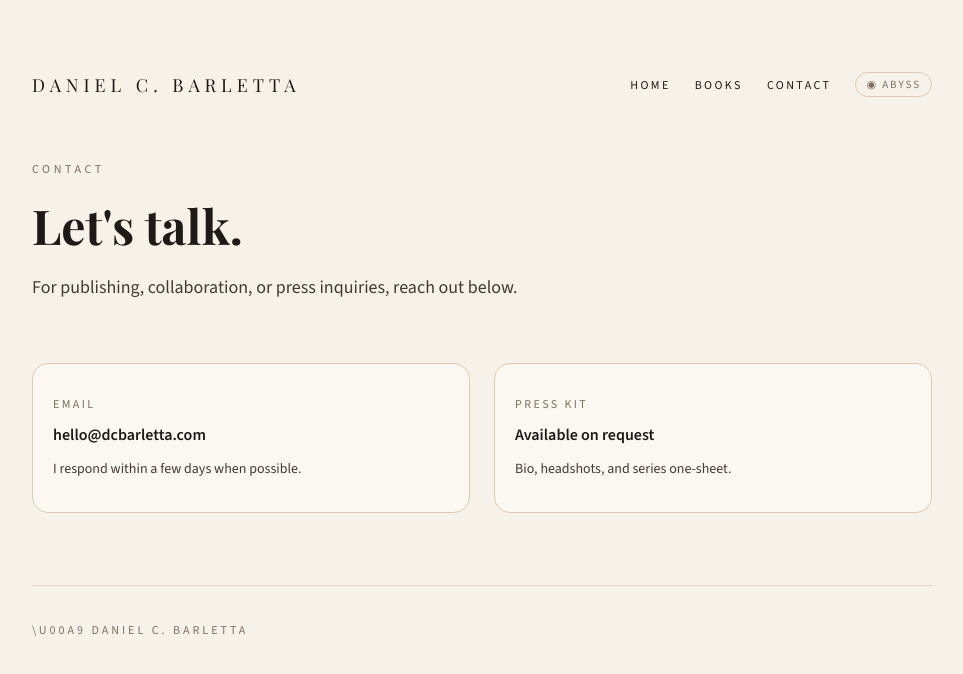
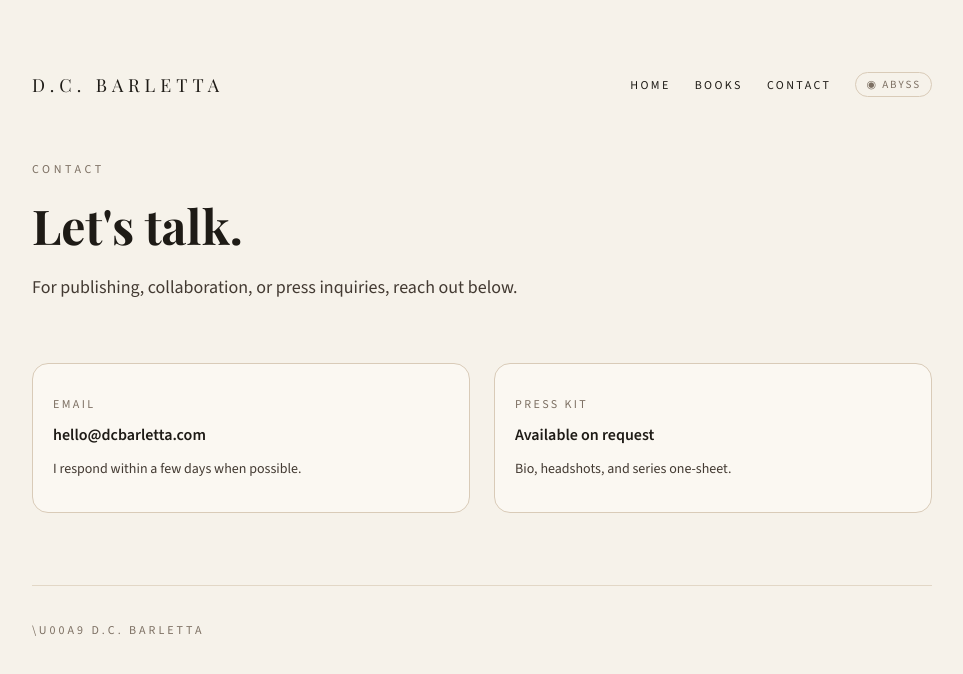
Before and after one commit to DanielBarletta81/dcbarletta.comv1.1, a Next.js app: page /contact in a window 1280 px wide. Shown: the top 674 px of the page, without its empty margins (158-1121 px from the left). Built offline with nearby package versions, Linux system fonts and the light colour scheme.

Commit message:
adding SEO-friendly layout

```diff
--- a/src/app/contact/page.js
+++ b/src/app/contact/page.js
@@ -4,11 +4,11 @@ import ThemeToggle from '../../components/ThemeToggle';
 export const metadata = {
   title: 'Contact',
   description:
-    'Contact Daniel C. Barletta \u2014 author of World of Tethys. For publishing, collaboration, and press inquiries.',
+    'Contact D.C. Barletta \u2014 author of World of Tethys. For publishing, collaboration, and press inquiries.',
   alternates: { canonical: '/contact' },
   openGraph: {
-    title: 'Contact Daniel C. Barletta',
-    description: 'Publishing, collaboration, and press inquiries for speculative fiction author Daniel C. Barletta.',
+    title: 'Contact D.C. Barletta',
+    description: 'Publishing, collaboration, and press inquiries for speculative fiction author D.C. Barletta.',
     url: 'https://dcbarletta.com/contact'
   }
 };
@@ -16,12 +16,12 @@ export const metadata = {
 const contactSchema = {
   '@context': 'https://schema.org',
   '@type': 'ContactPage',
-  name: 'Contact Daniel C. Barletta',
+  name: 'Contact D.C. Barletta',
   url: 'https://dcbarletta.com/contact',
-  description: 'Contact page for author Daniel C. Barletta. Publishing, press, and collaboration inquiries.',
+  description: 'Contact page for author D.C. Barletta. Publishing, press, and collaboration inquiries.',
   author: {
     '@type': 'Person',
-    name: 'Daniel C. Barletta',
+    name: 'D.C. Barletta',
     email: 'hello@dcbarletta.com',
     url: 'https://dcbarletta.com'
   }
@@ -41,7 +41,7 @@ export default function ContactPage() {
             href="/"
             style={{ fontFamily: 'var(--font-display), serif', fontSize: '18px', letterSpacing: '0.28em', textTransform: 'uppercase', color: 'var(--text)' }}
           >
-            Daniel C. Barletta
+            D.C. Barletta
           </Link>
           <nav aria-label="Site navigation" style={{ display: 'flex', gap: '24px', fontSize: '12px', textTransform: 'uppercase', letterSpacing: '0.2em', alignItems: 'center' }}>
             <Link href="/">Home</Link>
@@ -93,7 +93,7 @@ export default function ContactPage() {
 
         <footer style={{ marginTop: '72px', borderTop: '1px solid var(--border-subtle)', paddingTop: '24px' }}>
           <p style={{ fontSize: '12px', textTransform: 'uppercase', letterSpacing: '0.25em', color: 'var(--text-subtle)' }}>
-            \u00a9 Daniel C. Barletta
+            \u00a9 D.C. Barletta
           </p>
         </footer>
 
--- a/src/app/layout.js
+++ b/src/app/layout.js
@@ -17,11 +17,11 @@ const text = Source_Sans_3({
 
 export const metadata = {
   title: {
-    default: 'Daniel C. Barletta — Author',
-    template: '%s | Daniel C. Barletta'
+    default: 'D.C. Barletta — Author',
+    template: '%s | D.C. Barletta'
   },
   description:
-    'Daniel C. Barletta is a speculative fiction author. Creator of World of Tethys — a science fiction series grounded in ecology, ancient ocean systems, and the science of survival.',
+    'D.C. Barletta is a speculative fiction author. Creator of World of Tethys — a science fiction series grounded in ecology, ancient ocean systems, and the science of survival.',
   keywords: [
     'Daniel Barletta',
     'speculative fiction author',
@@ -33,8 +33,8 @@ export const metadata = {
     'ancient Tethys Sea',
     'science fiction author'
   ],
-  authors: [{ name: 'Daniel C. Barletta', url: 'https://dcbarletta.com' }],
-  creator: 'Daniel C. Barletta',
+  authors: [{ name: 'D.C. Barletta', url: 'https://dcbarletta.com' }],
+  creator: 'D.C. Barletta',
   metadataBase: new URL('https://dcbarletta.com'),
   alternates: { canonical: '/' },
   robots: { index: true, follow: true },
@@ -42,14 +42,14 @@ export const metadata = {
     type: 'website',
     locale: 'en_US',
     url: 'https://dcbarletta.com',
-    siteName: 'Daniel C. Barletta',
-    title: 'Daniel C. Barletta — Author of World of Tethys',
+    siteName: 'D.C. Barletta',
+    title: 'D.C. Barletta — Author of World of Tethys',
     description:
       'Speculative fiction grounded in ecology, ancient ocean systems, and the science of survival. Author of the World of Tethys series.'
   },
   twitter: {
     card: 'summary_large_image',
-    title: 'Daniel C. Barletta — Author of World of Tethys',
+    title: 'D.C. Barletta — Author of World of Tethys',
     description:
       'Speculative fiction grounded in ecology, ancient ocean systems, and the science of survival.'
   }
```
Also changed, not shown: src/app/books/page.js (+5 -5 lines), src/app/page.js (+5 -5 lines), src/app/portfolio/page.js (+4 -4 lines).
